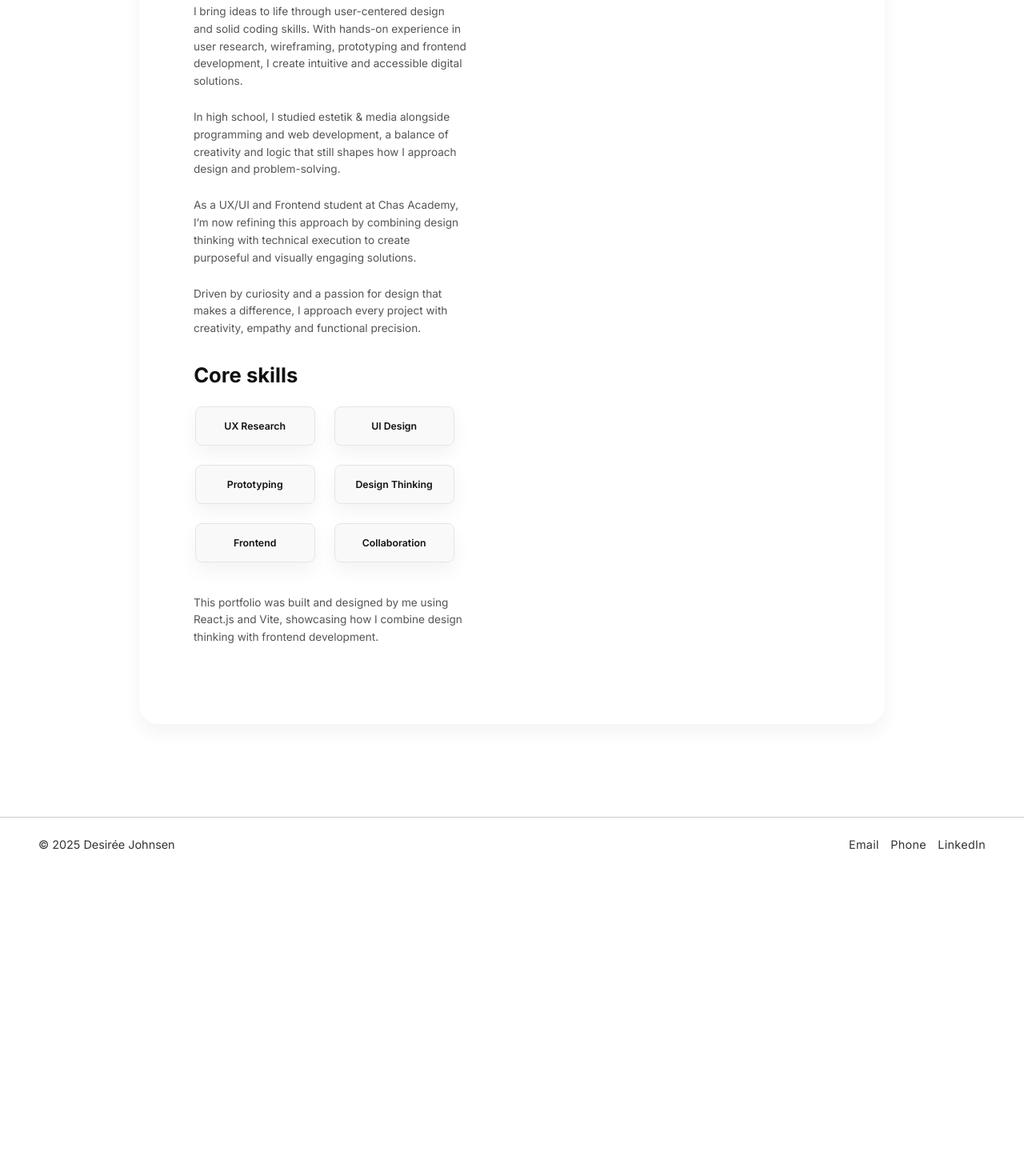
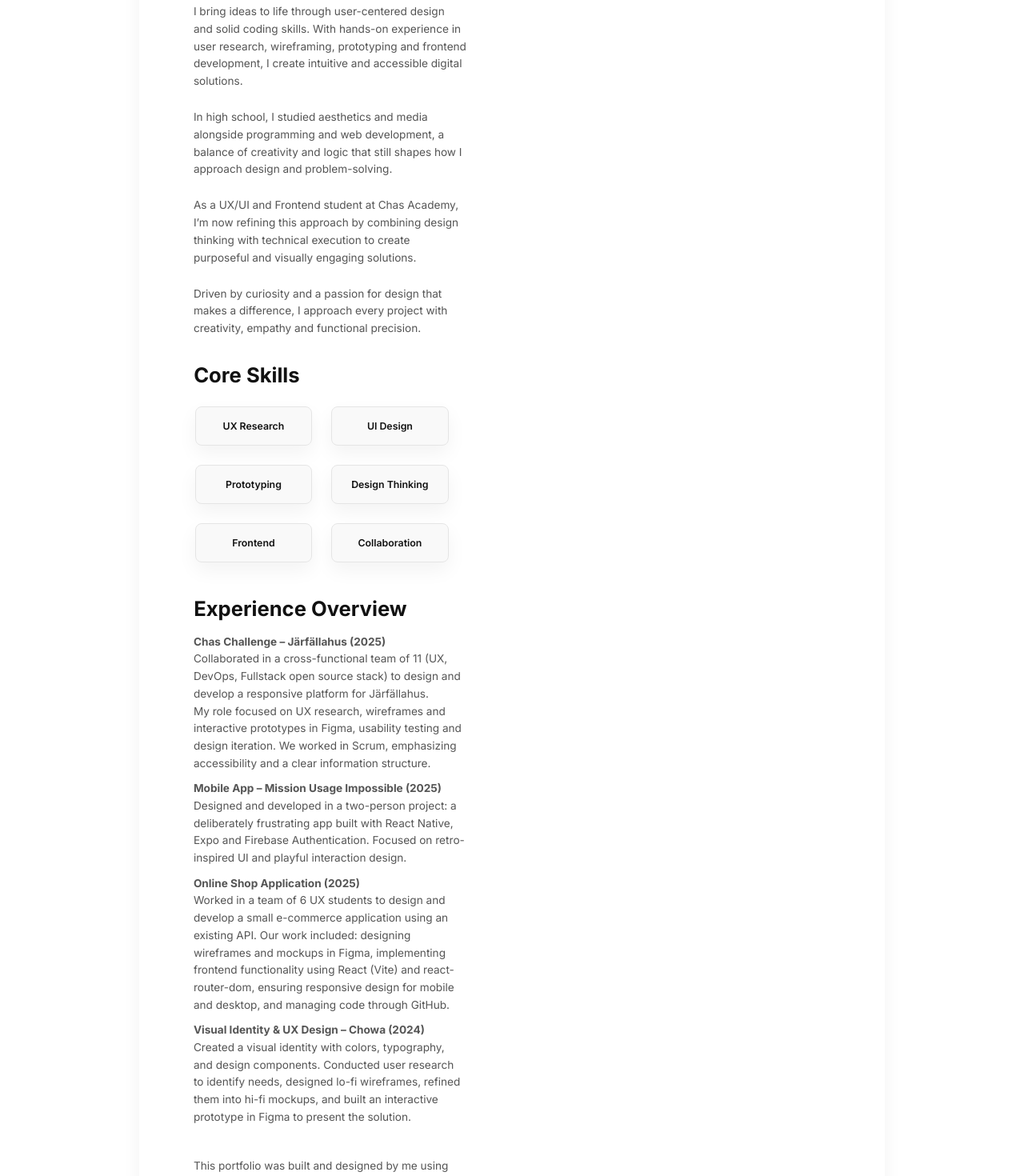
Before and after one commit to desjohnsen/portfolio, a React (Vite) app: page /about in a window 1280 px wide. Shown: the part 220-1690 px from the top of the page at 80% size. Before the commit the page ends 1311 px from the top, so only its background shows below. Built offline with nearby package versions, Linux system fonts and the light colour scheme.

Commit message:
refactor: update about section with experience overview and project list

```diff
--- a/src/pages/About.jsx
+++ b/src/pages/About.jsx
@@ -8,14 +8,14 @@ const About = () => {
     <section className="about-section">
       <div className="about-content">
         <header>
-          <h2 className="about-title">About me</h2>
+          <h2 className="about-title">About</h2>
         </header>
 
         <p className="about-text">
           I bring ideas to life through user-centered design and solid coding skills. With hands-on experience in user research, wireframing, prototyping and frontend development, I create intuitive and accessible digital solutions.
         </p>
         <p className="about-text">
-          In high school, I studied estetik & media alongside programming and web development, a balance of creativity and logic that still shapes how I approach design and problem-solving.
+          In high school, I studied aesthetics and media alongside programming and web development, a balance of creativity and logic that still shapes how I approach design and problem-solving.
         </p>
         <p className="about-text">
           As a UX/UI and Frontend student at Chas Academy, I’m now refining this approach by combining design thinking with technical execution to create purposeful and visually engaging solutions.
@@ -25,7 +25,7 @@ const About = () => {
         </p>
 
         <header>
-          <h2 className="about-title">Core skills</h2>
+          <h2 className="about-title">Core Skills</h2>
         </header>
 
         <div className="skills-section">
@@ -39,12 +39,36 @@ const About = () => {
           </div>
         </div>
 
-        <p
-          className="about-text"
-          style={{ marginTop: '2.5rem' }}
-        >
-          This portfolio was built and designed by me using React.js and Vite, showcasing how I combine design thinking with frontend development.
-        </p>
+        <header>
+          <h2 className="about-title">Experience Overview</h2>
+        </header>
+
+        <ul className="experience-section">
+          <li className="about-text">
+            <strong>Chas Challenge – Järfällahus (2025)</strong><br />
+            Collaborated in a cross-functional team of 11 (UX, DevOps, Fullstack open source stack) to design and develop a responsive platform for Järfällahus.<br /> My role focused on UX research, wireframes and interactive prototypes in Figma, usability testing and design iteration. We worked in Scrum, emphasizing accessibility and a clear information structure.
+          </li>
+
+          <li className="about-text">
+            <strong>Mobile App – Mission Usage Impossible (2025)</strong><br />
+            Designed and developed in a two-person project: a deliberately frustrating app built with React Native, Expo and Firebase Authentication. Focused on retro-inspired UI and playful interaction design.
+          </li>
+
+          <li className="about-text">
+            <strong>Online Shop Application (2025)</strong><br />
+            Worked in a team of 6 UX students to design and develop a small e-commerce application using an existing API. Our work included: designing wireframes and mockups in Figma, implementing frontend functionality using React (Vite) and react-router-dom, ensuring responsive design for mobile and desktop, and managing code through GitHub.
+          </li>
+
+
+          <li className="about-text">
+            <strong>Visual Identity & UX Design – Chowa (2024)</strong><br />
+            Created a visual identity with colors, typography, and design components. Conducted user research to identify needs, designed lo-fi wireframes, refined them into hi-fi mockups, and built an interactive prototype in Figma to present the solution.
+          </li>
+        </ul>
+
+          <p className="about-text">
+            This portfolio was built and designed by me using React.js and Vite, showcasing how I combine design thinking with frontend development.
+          </p>
 
       </div>
 
--- a/src/styles/About.css
+++ b/src/styles/About.css
@@ -23,7 +23,7 @@
   box-shadow: var(--shadow);
   display: flex;
   flex-direction: column;
-  gap: 2rem;
+  gap: 3rem;
   font-family: var(--font-main);
   color: var(--text-color);
   text-align: left;
@@ -78,6 +78,7 @@
 
 .skills-section {
   width: 100%;
+  margin-bottom: 1.3rem;
 }
 
 .skills-grid {
@@ -109,6 +110,14 @@
   cursor: default;
   box-shadow: 0 15px 35px rgba(0, 0, 0, 0.1);
 }
+
+.experience-section {
+  display: flex;
+  flex-direction: column;
+  list-style: none;
+  padding-left: 0;
+}
+
 
 @media (max-width: 425px) {
   .about-section {
```
Also changed, not shown: src/styles/Hero.css (line endings or trailing spaces), 1 other file (tests, documents, lock files or other folders).
